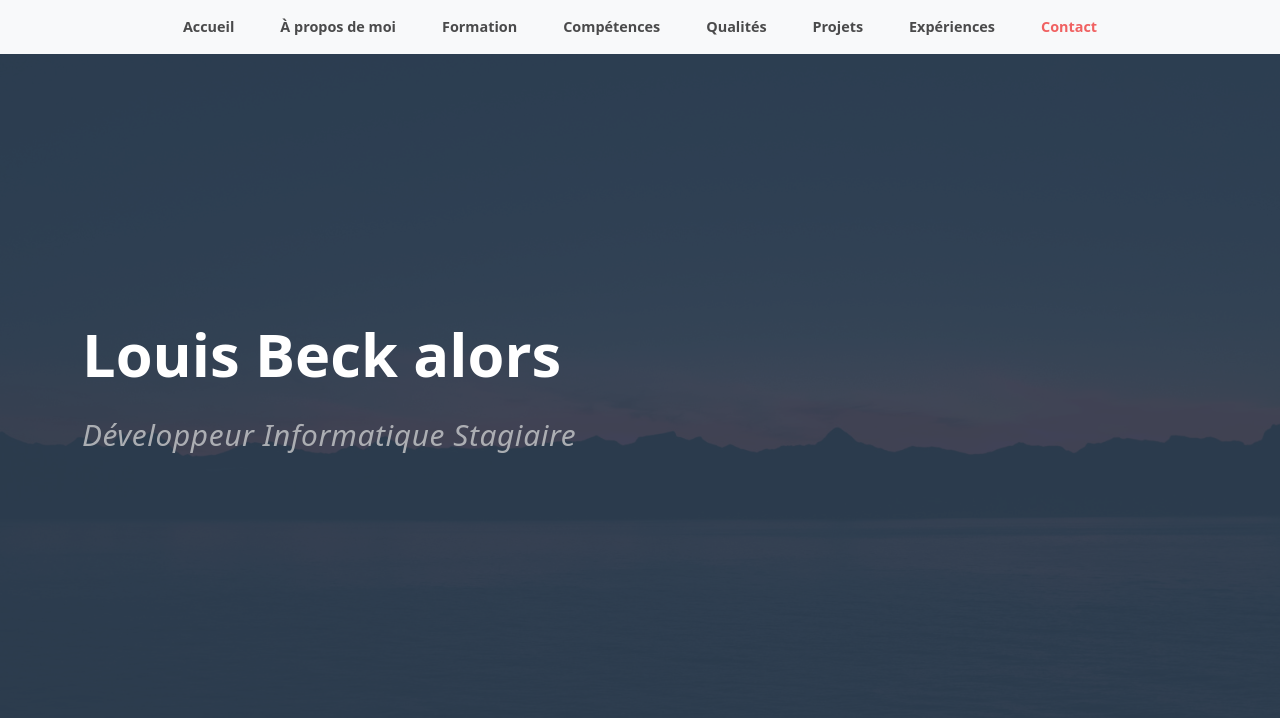
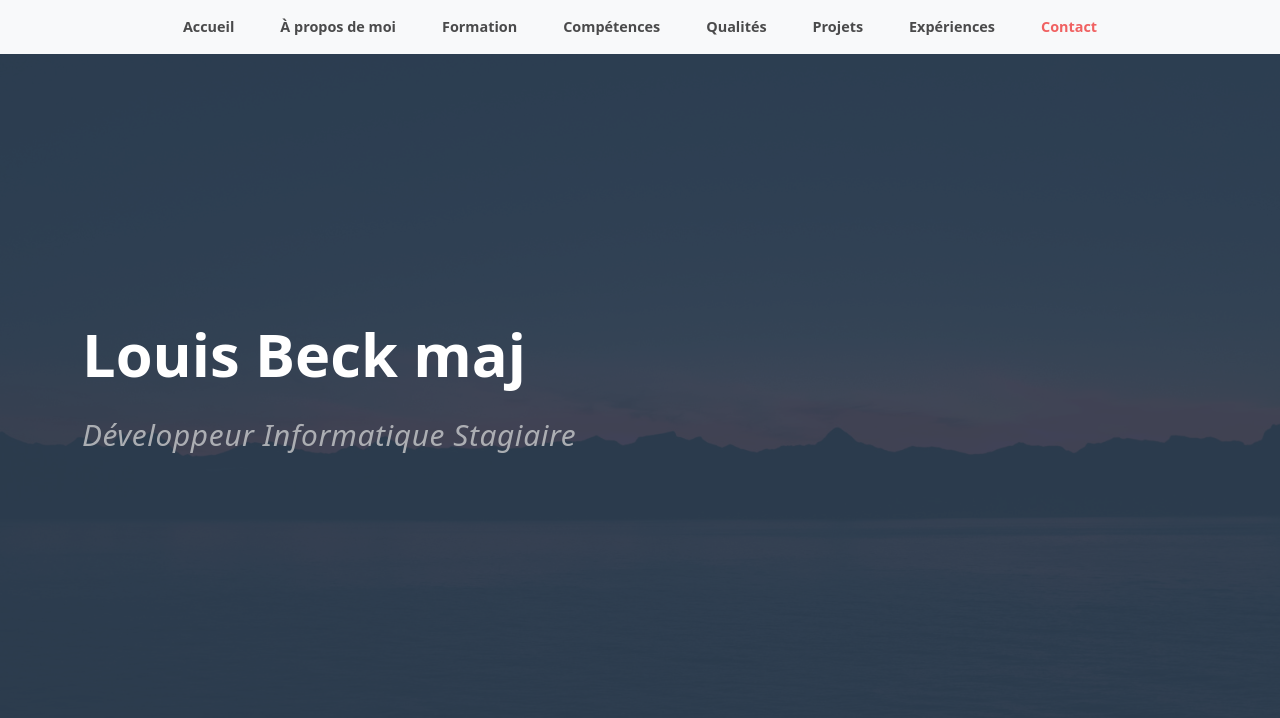
Before and after one commit to louisbecketu/monSite, a plain HTML site: page index.html in a window 1280 px wide. Shown: the top 718 px of the page. Drawn offline with nearby package versions, Linux system fonts and the light colour scheme.

Commit message:
Update index.html

```diff
--- a/index.html
+++ b/index.html
@@ -51,7 +51,7 @@
                 <div class="carousel-inner">
                     <div class="carousel-item active">
                         <div class="carousel-caption d-none d-md-block">
-                            <h1 class="carousel-title">Louis Beck alors</h1>
+                            <h1 class="carousel-title">Louis Beck maj</h1>
                             <p class="carousel-subtitle">Développeur Informatique Stagiaire</p>
                         </div>
                     </div>
```
